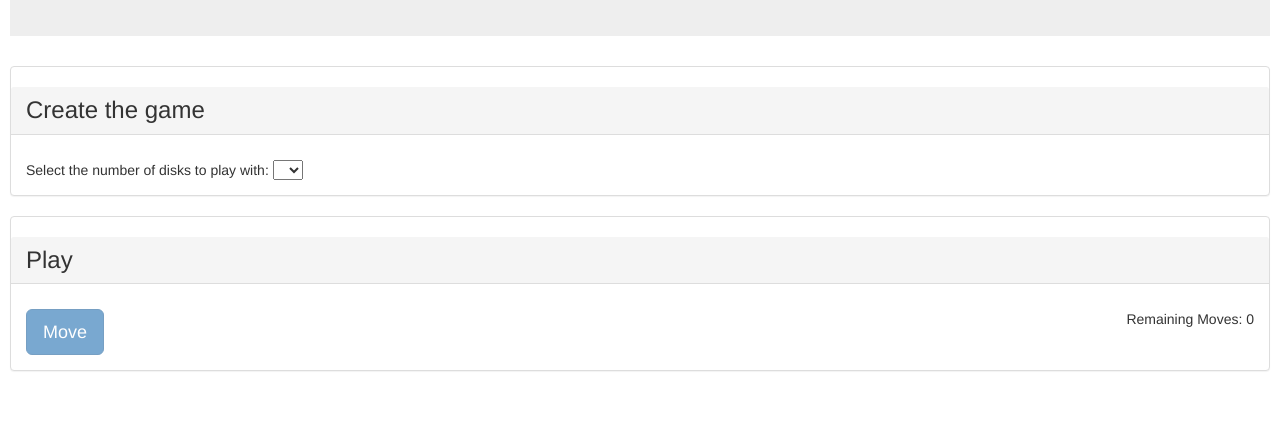
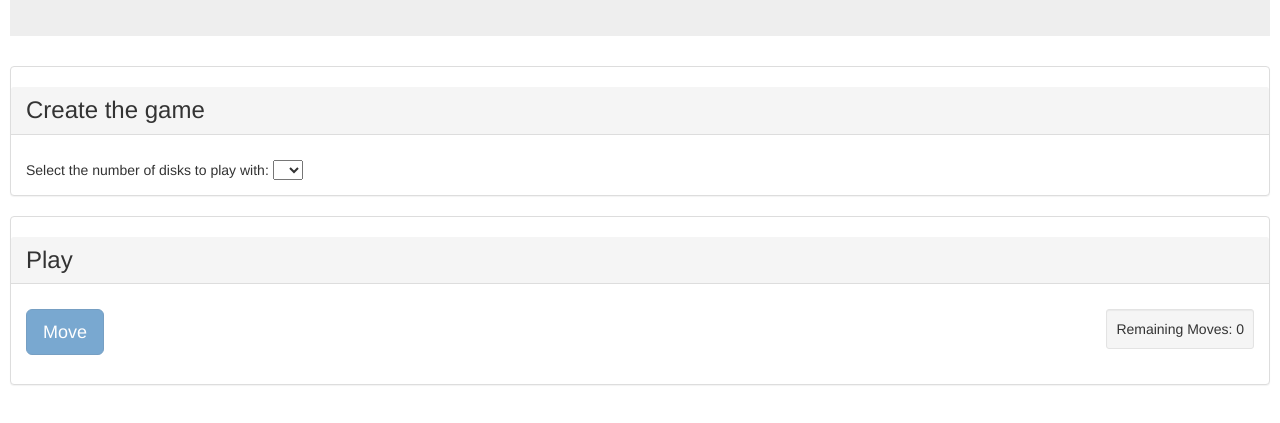
Before and after one commit to swatro/TowerofHanoiSite, a website: page public/index.html in a window 1280 px wide. Shown: the part 169-592 px from the top of the page. Drawn offline with nearby package versions, Linux system fonts and the light colour scheme.

Commit message:
Style the remaining moves component

```diff
--- a/public/index.html
+++ b/public/index.html
@@ -39,8 +39,7 @@
         <span class="pull-left">
           <button type="button" class="btn btn-primary btn-lg" id="forwardButton" onclick="playGame()" disabled="true"> Move </button>
         </span>
-        <span class="pull-right">
-          <span> Remaining Moves: </span>
+        <span class="pull-right well well-sm"> Remaining Moves:
           <span id="remainingMoves"> 0 </span>
         </span>
 
```
